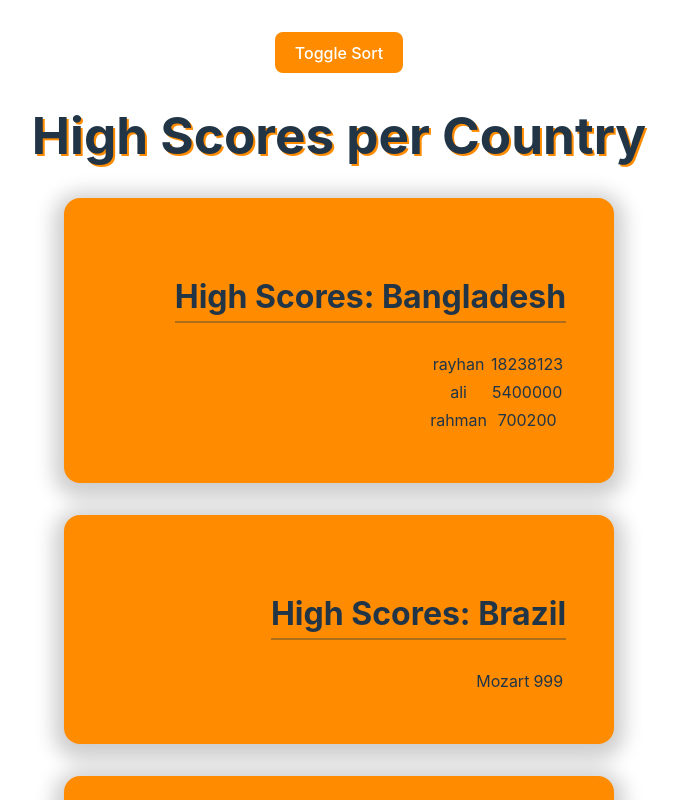
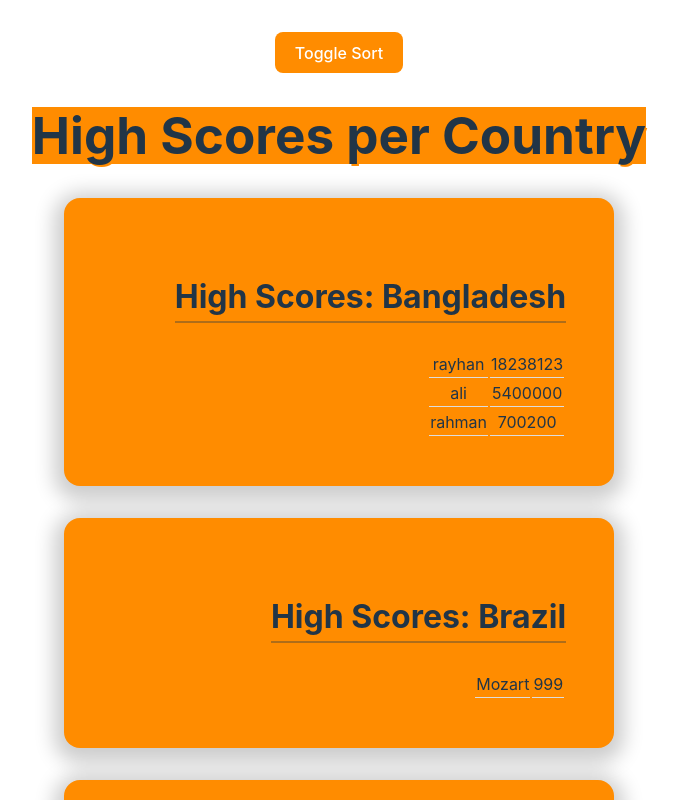
Before and after one commit to RbAvci/high-scores-react, a React (Vite) app: page / in a window 1280 px wide. In both pictures the pointer is over the element "High Scores per Country". Shown: the top 800 px of the page, without its empty margins (301-979 px from the left). Built offline with nearby package versions, Linux system fonts and the light colour scheme.

Commit message:
update readme

```diff
--- a/src/index.css
+++ b/src/index.css
@@ -37,9 +37,17 @@ h1 {
   text-shadow: 2px 2px #ff8c00;
 }
 
+h1:hover {
+  background-color: darkorange;
+}
+
 h2 {
   font-size: 2rem;
   border-bottom: 2px solid #2135475c;
+}
+
+h2:hover {
+  background-color: rgb(222, 201, 193);
 }
 
 button {
@@ -75,6 +83,17 @@ button:focus-visible {
   background-color: darkorange;
 }
 
+th,
+td {
+  border-bottom: 1px solid #ddd;
+}
+
+tr:hover {
+  background-color: rgb(222, 201, 193);
+}
+
+
+
 @media (prefers-color-scheme: light) {
   :root {
     color: #213547;
```
Also changed, not shown: 1 other file (tests, documents, lock files or other folders).
